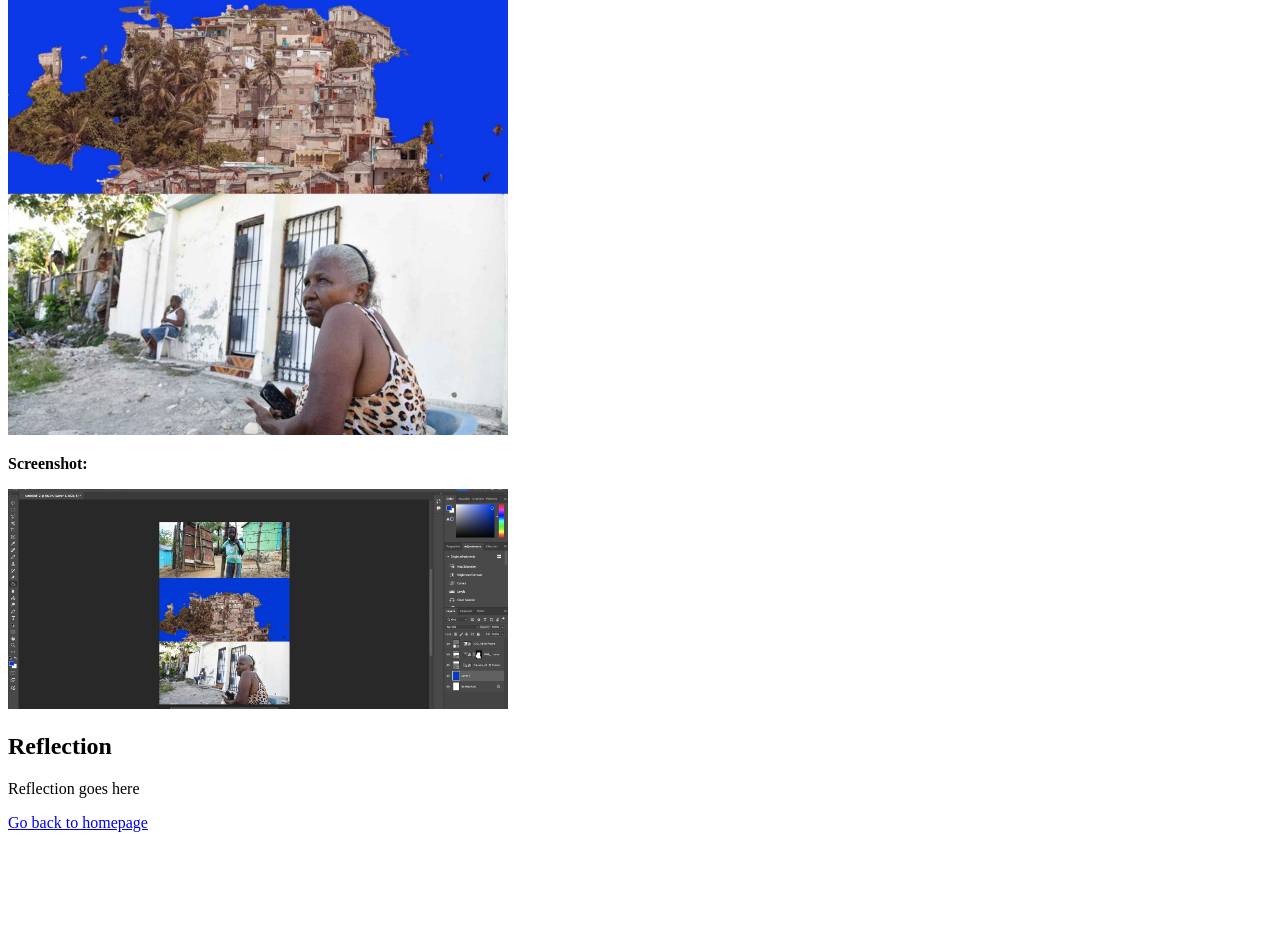
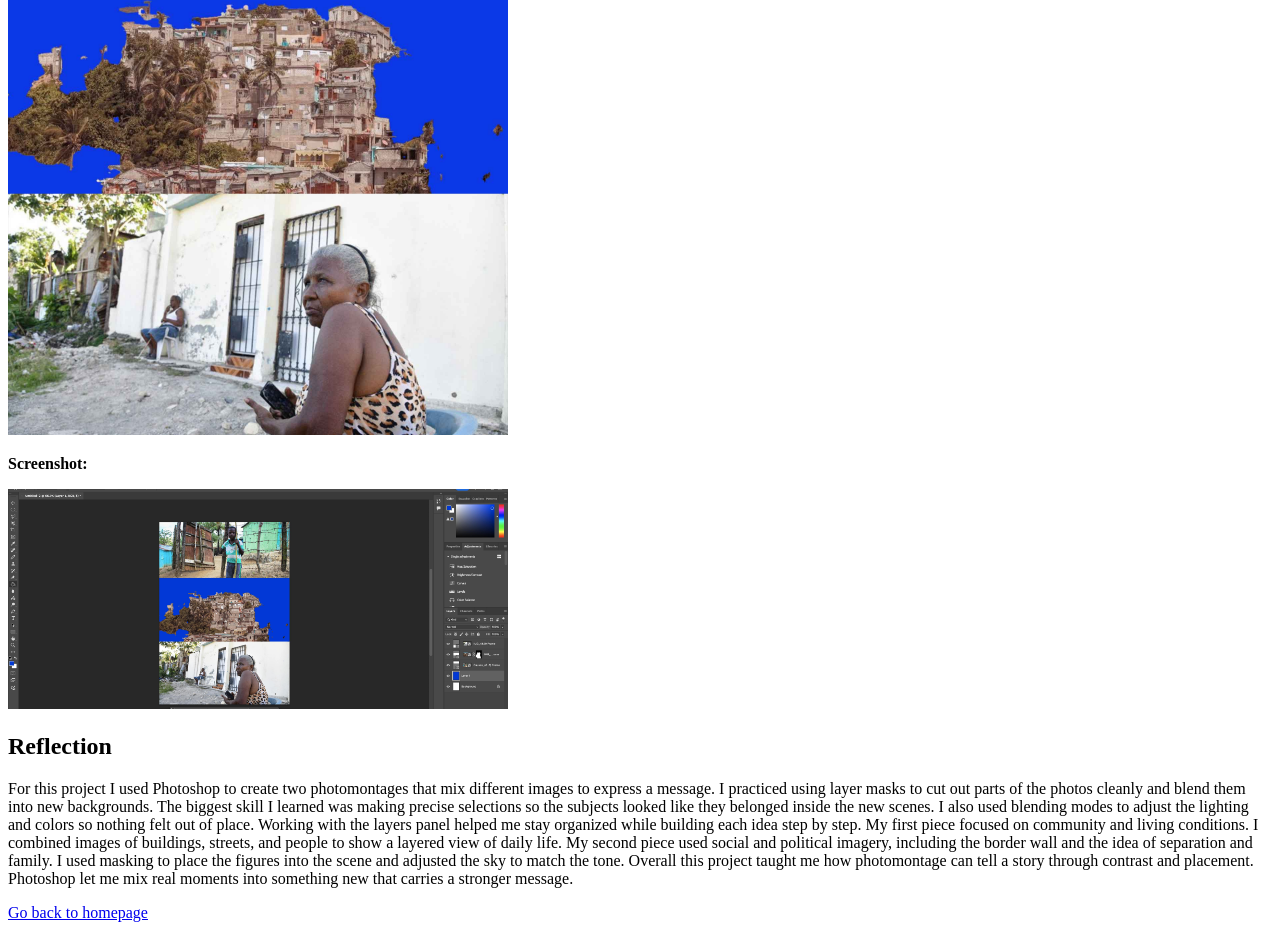
Before and after one commit to diegoortega58/medpl150, a plain HTML site: page homework4.html in a window 1280 px wide. Shown: the part 1457-2395 px from the top of the page. Before the commit the page ends 2305 px from the top, so only its background shows below. Drawn offline with Linux system fonts and the light colour scheme.

Commit message:
Update homework4.html

```diff
--- a/homework4.html
+++ b/homework4.html
@@ -17,7 +17,11 @@
   <img src="week4ss/screenshot2.jpg" alt="screenshot of collage 1 in photoshop with layers panel" width="500">
 
   <h2>Reflection</h2>
- <p>Reflection goes here</p>
+ <p>For this project I used Photoshop to create two photomontages that mix different images to express a message. I practiced using layer masks to cut out parts of the photos cleanly and blend them into new backgrounds. The biggest skill I learned was making precise selections so the subjects looked like they belonged inside the new scenes. I also used blending modes to adjust the lighting and colors so nothing felt out of place. Working with the layers panel helped me stay organized while building each idea step by step.
+
+
+
+My first piece focused on community and living conditions. I combined images of buildings, streets, and people to show a layered view of daily life. My second piece used social and political imagery, including the border wall and the idea of separation and family. I used masking to place the figures into the scene and adjusted the sky to match the tone. Overall this project taught me how photomontage can tell a story through contrast and placement. Photoshop let me mix real moments into something new that carries a stronger message.</p>
 
   <p><a href="index.html">Go back to homepage</a></p>
 </body>
```
